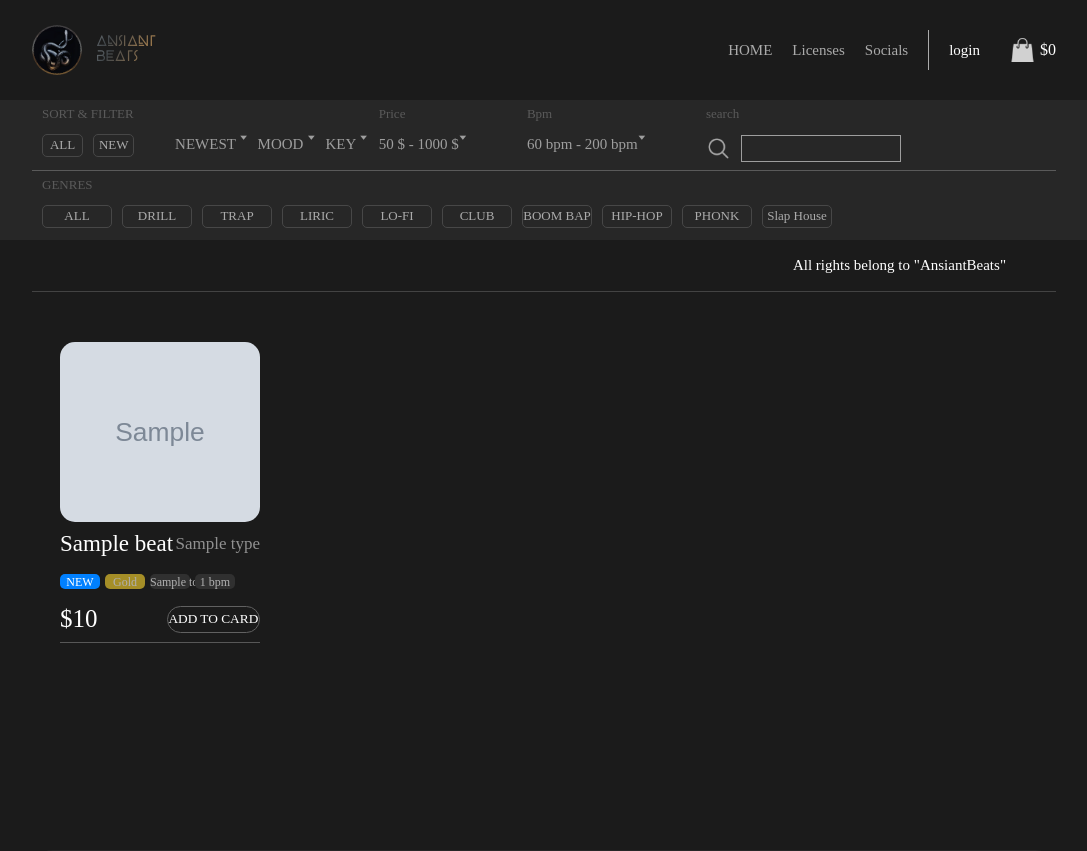
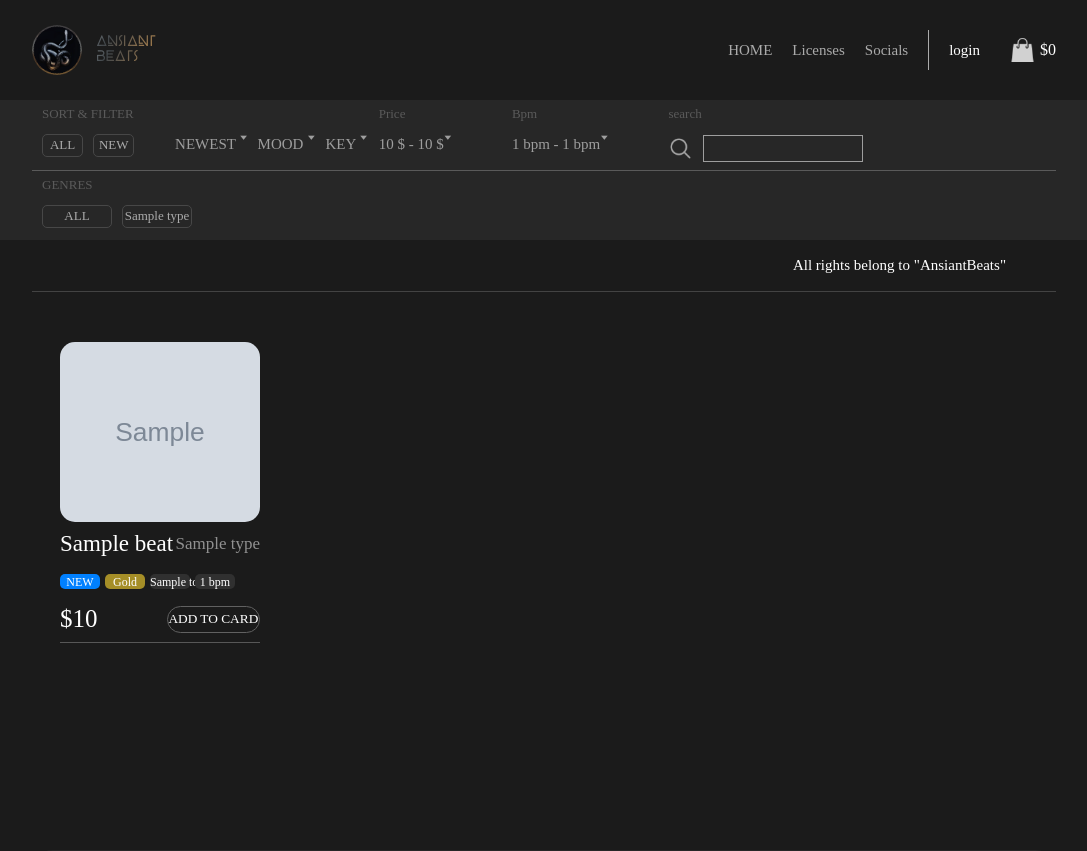
Before and after one commit to LilScottyPippen/AnsiantBeats-django, a Django app: page /beat/ in a window 1280 px wide. Shown: the top 851 px of the page, without its empty margins (96-1183 px from the left). Run offline with Django 4.2, Linux system fonts and the light colour scheme; tables that the repository leaves empty hold one stand-in row (values such as "Sample post"); grey boxes marked "Sample" are stand-in pictures; some libraries are stand-ins or nearby versions; some web fonts are replaced.

Commit message:
Updated beat page

```diff
--- a/index/admin.py
+++ b/index/admin.py
@@ -8,8 +8,8 @@ class PersonAdmin(admin.ModelAdmin):
 
 class SaveData(admin.ModelAdmin):
     def save_model(self, request, obj, form, change):
+        obj.convert_drive_link()
         obj.get_bpm_and_duration()
-        # obj.convert_drive_link()
         super().save_model(request, obj, form, change)
 
 
--- a/index/urls.py
+++ b/index/urls.py
@@ -4,7 +4,11 @@ from django.conf import settings
 from django.conf.urls.static import static
 
 urlpatterns = [
+    # Page
     path('', index_page, name='index'),
     path('beat/', beats_page, name='beats_page'),
-    path('create_ticket', create_ticket, name='ticket')
+
+    # Functions
+    path('create_ticket', create_ticket, name='ticket'),
+    path('filter', filter_beats, name='filter')
 ] + static(settings.MEDIA_URL, document_root=settings.MEDIA_ROOT)
--- a/index/views.py
+++ b/index/views.py
@@ -2,11 +2,11 @@ from django.http import JsonResponse
 from django.shortcuts import render
 from django.views.decorators.csrf import csrf_exempt
 from django.conf import settings
-from .models import Beat, Ticket
+from .models import Beat, Ticket, Tonal, Types
 from user.models import CustomUser
 from django.core.mail import send_mail
 from django.template.loader import render_to_string
-
+from django.db.models import Min, Max
 
 
 def index_page(request):
@@ -28,6 +28,12 @@ def index_page(request):
 
 def beats_page(request):
     beat = Beat.objects.order_by('beat_id')
+    keys = Tonal.objects.order_by('title')
+    genres = Types.objects.order_by('title')
+    min_price = Beat.objects.aggregate(min_price=Min('price'))['min_price']
+    max_price = Beat.objects.aggregate(max_price=Max('price'))['max_price']
+    min_bpm = Beat.objects.aggregate(min_bpm=Min('bpm'))['min_bpm']
+    max_bpm = Beat.objects.aggregate(max_bpm=Max('bpm'))['max_bpm']
 
     cart = request.session.get('cart', {})
 
@@ -38,11 +44,40 @@ def beats_page(request):
 
     context = {
         'beat': beat,
+        'key': keys,
+        'genre': genres,
+        'min_price': min_price,
+        'max_price': max_price,
+        'min_bpm': min_bpm,
+        'max_bpm': max_bpm,
         'amount': amount,
         'cart': cart
     }
     return render(request, 'index/playlist.html', context)
 
+
+@csrf_exempt
+def filter_beats(request):
+    filter_type = request.POST.get('filterType')
+    filter_value = request.POST.get('filterValue')
+
+    if filter_type == 'key':
+        beats = Beat.objects.filter(tonal=filter_value)
+        beat_data = []
+        for beat in beats:
+            beat_data.append({
+                'beat_id': beat.beat_id,
+                'title': beat.title,
+                'cover': beat.cover,
+                'beat': beat.beat,
+                'type': beat.type.title,
+                'tonal': beat.tonal.title,
+                'duration': beat.duration,
+                'bpm': beat.bpm,
+                'price': beat.price,
+            })
+
+        return JsonResponse({'beats': beat_data}, safe=False)
 
 @csrf_exempt
 def create_ticket(request):
--- a/static/css/playlist.css
+++ b/static/css/playlist.css
@@ -853,7 +853,7 @@ input[type='range']:nth-child(1)::-webkit-slider-thumb {
     margin: auto;
     font-family: 'Bayon';
     font-size: 12px;
-    color: #b1b1b1;
+    color: white;
     line-height: 0px;
 }
 
--- a/templates/index/playlist.html
+++ b/templates/index/playlist.html
@@ -273,12 +273,12 @@
     </header>
 
     <div class="main-container">
-{#        <div class="preloader">#}
-{#            <div class="preloader__row">#}
-{#                <div class="preloader__item"></div>#}
-{#                <div class="preloader__item"></div>#}
-{#            </div>#}
-{#        </div>#}
+        <div class="preloader">
+            <div class="preloader__row">
+                <div class="preloader__item"></div>
+                <div class="preloader__item"></div>
+            </div>
+        </div>
 
         <div class="filter-container">
             <div class="top-filter">
@@ -316,25 +316,55 @@
                             </div>
                         </div>
 
-                        <div class="dropdown-menu">
+                        <div class="dropdown-menu" data-filter-type="key">
                             <button class="dropbtn">KEY 🢓</button>
                             <div class="dropdown-content">
-                                <a href="#">C</a>
-                                <a href="#">C#</a>
-                                <a href="#">D</a>
-                                <a href="#">D#</a>
-                                <a href="#">E</a>
-                                <a href="#">F</a>
-                                <a href="#">F#</a>
-                                <a href="#">G</a>
-                                <a href="#">G#</a>
-                                <a href="#">A</a>
-                                <a href="#">A#</a>
-                                <a href="#">B</a>
+                                {% for key in key %}
+                                    <a href="#" class="filter-option" data-filter-value="{{ key.id }}">{{ key.title }}</a>
+                                {% endfor %}
                             </div>
                         </div>
                     </div>
                 </div>
+                <script>
+                    let filterOptions = document.getElementsByClassName("filter-option");
+
+                    for (let i = 0; i < filterOptions.length; i++) {
+                      filterOptions[i].addEventListener("click", function(event) {
+                          event.preventDefault();
+                          let parentMenu = this.closest(".dropdown-menu");
+                          let filterType = parentMenu.getAttribute("data-filter-type");
+                          let filterValue = this.getAttribute("data-filter-value");
+
+                          $.ajax({
+                                url: '{% url 'filter' %}',
+                                type: 'POST',
+                                dataType: 'json',
+                                data: {
+                                    'filterType': filterType,
+                                    'filterValue': filterValue
+                                },
+                                success: function (response){
+                                    html = ''
+                                    response.beats.forEach(function (beat) {
+                                        html += '<div class="beat-item"> <div class="beat-img"> <img class="beat-img-cls" src="' + beat.cover + '" alt="">'
+                                        html += '<div id="play-beat-container" class="play-beat-container" beat_id="' + beat.beat_id + '" beat="' + beat.beat + '" title="' + beat.title + '" cover="' + beat.cover + '" duration="' + beat.duration + '">'
+                                        html += '<img src="{% static 'images/play.png' %}" alt=""> </div> </div>'
+                                        html += '<div class="title-beat"> <p id="title-beat">' + beat.title + '</p> <span>' + beat.type + '</span> </div>'
+                                        html += '<div class="parametrs-beat"> <div class="beat-parametr new"> <p>NEW</p> </div> <div class="beat-parametr premium"> <p>Gold</p> </div>'
+                                        html += '<div class="beat-parametr"> <p>' + beat.tonal + '</p> </div> <div class="beat-parametr"> <p>' + beat.bpm + ' bpm</p> </div> </div>'
+                                        html += '<div class="beat-elements"> <div class="beat-price"> <p>$' + beat.price + '</p> </div>'
+                                        html += '<div class="button-to-card">{% if beat.beat_id|stringformat:'s' in cart.keys %}<button id="delete-from-cart" beat_id="' + beat.beat_id + '">ADDED✓</button>'
+                                        html += '{% else %} <button id="add-to-cart" beat_id="' + beat.beat_id + '">ADD TO CARD</button>{% endif %}</div></div></div>'
+                                    })
+                                    $('.beat-items-container').html(html)
+                                }
+                          })
+                      })
+                    }
+
+
+                </script>
 
                 <div class="ranges-filter">
                     <div class="bpm-filter">
@@ -344,14 +374,14 @@
                         <div class="filter-range-content">
 
                             <div class="dropdown-menu2">
-                                <button class="dropbtn2"><span class="rng-min2">50 $</span> - <span
-                                        class="rng-max2">1000 $</span>🢓</button>
+                                <button class="dropbtn2"><span class="rng-min2">{{ min_price | floatformat }} $</span> - <span
+                                        class="rng-max2">{{ max_price | floatformat }} $</span>🢓</button>
                                 <div class="dropdown-content2">
                                     <div class="rangeslider">
                                         <input class="min2" name="range_1" type="range" min="5" max="100" value="0" />
                                         <input class="max2" name="range_1" type="range" min="5" max="100" value="200" />
-                                        <span class="range_min2 light left">50 $</span>
-                                        <span class="range_max2 light right">1000 $</span>
+                                        <span class="range_min2 light left">{{ min_price | floatformat }} $</span>
+                                        <span class="range_max2 light right">{{ max_price | floatformat }} $</span>
                                     </div>
                                 </div>
                             </div>
@@ -366,14 +396,14 @@
                         <div class="filter-range-content">
 
                             <div class="dropdown-menu2">
-                                <button class="dropbtn2"><span class="rng-min">60 bpm</span> - <span class="rng-max">200
+                                <button class="dropbtn2"><span class="rng-min">{{ min_bpm }} bpm</span> - <span class="rng-max">{{ max_bpm }}
                                         bpm</span>🢓</button>
                                 <div class="dropdown-content2">
                                     <div class="rangeslider">
                                         <input class="min" name="range_2" type="range" min="30" max="100" value="0" />
                                         <input class="max" name="range_2" type="range" min="30" max="100" value="200" />
-                                        <span class="range_min light left">60 bpm</span>
-                                        <span class="range_max light right">200 bpm</span>
+                                        <span class="range_min light left">{{ min_bpm }} bpm</span>
+                                        <span class="range_max light right">{{ max_bpm }} bpm</span>
                                     </div>
                                 </div>
                             </div>
@@ -402,15 +432,9 @@
                 </div>
                 <div class="filter-content">
                     <button class="scale" id="button-main" onclick="changeColorGenre(this)">ALL</button>
-                    <button class="scale" id="button" onclick="changeColorGenre(this)">DRILL</button>
-                    <button class="scale" id="button" onclick="changeColorGenre(this)">TRAP</button>
-                    <button class="scale" id="button" onclick="changeColorGenre(this)">LIRIC</button>
-                    <button class="scale" id="button" onclick="changeColorGenre(this)">LO-FI</button>
-                    <button class="scale" id="button" onclick="changeColorGenre(this)">CLUB</button>
-                    <button class="scale" id="button" onclick="changeColorGenre(this)">BOOM BAP</button>
-                    <button class="scale" id="button" onclick="changeColorGenre(this)">HIP-HOP</button>
-                    <button class="scale" id="button" onclick="changeColorGenre(this)">PHONK</button>
-                    <button class="scale" id="button" onclick="changeColorGenre(this)">Slap House</button>
+                    {% for genre in genre %}
+                        <button class="scale" id="button" onclick="changeColorGenre(this)">{{ genre.title }}</button>
+                    {% endfor %}
                 </div>
             </div>
             <div class="playlist-container">
@@ -453,7 +477,7 @@
                                     </div>
                                     <div class="button-to-card">
                                         {% if beat.beat_id|stringformat:'s' in cart.keys %}
-                                            <button id="delete-from-cart" beat_id="{{ beat.beat_id }}">ADDED✓</button>
+                                                <button id="delete-from-cart" beat_id="{{ beat.beat_id }}">ADDED✓</button>
                                         {% else %}
                                             <button id="add-to-cart" beat_id="{{ beat.beat_id }}">ADD TO CARD</button>
                                         {% endif %}
```
Also changed, not shown: index/models.py (+14 -8 lines).
